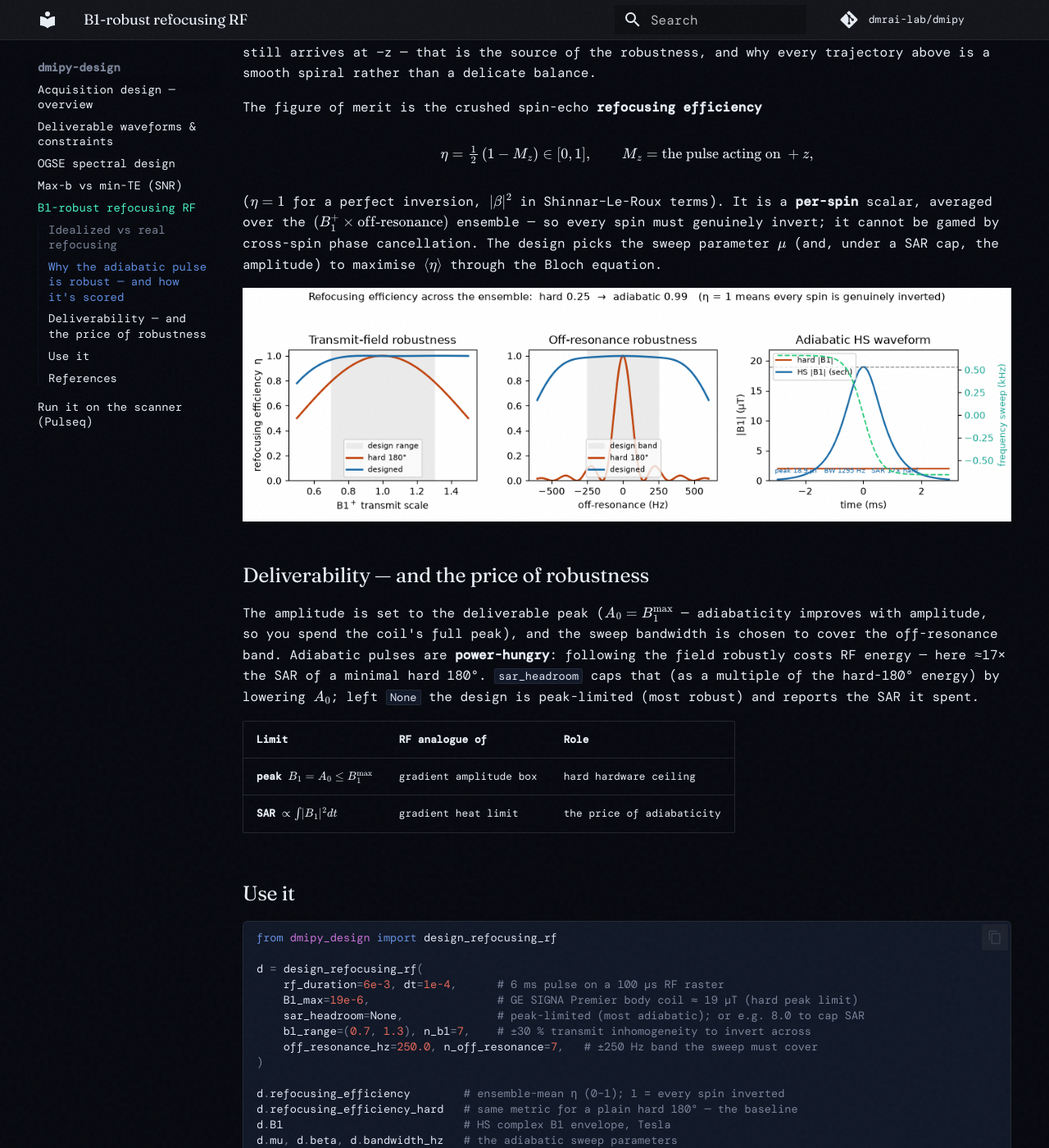
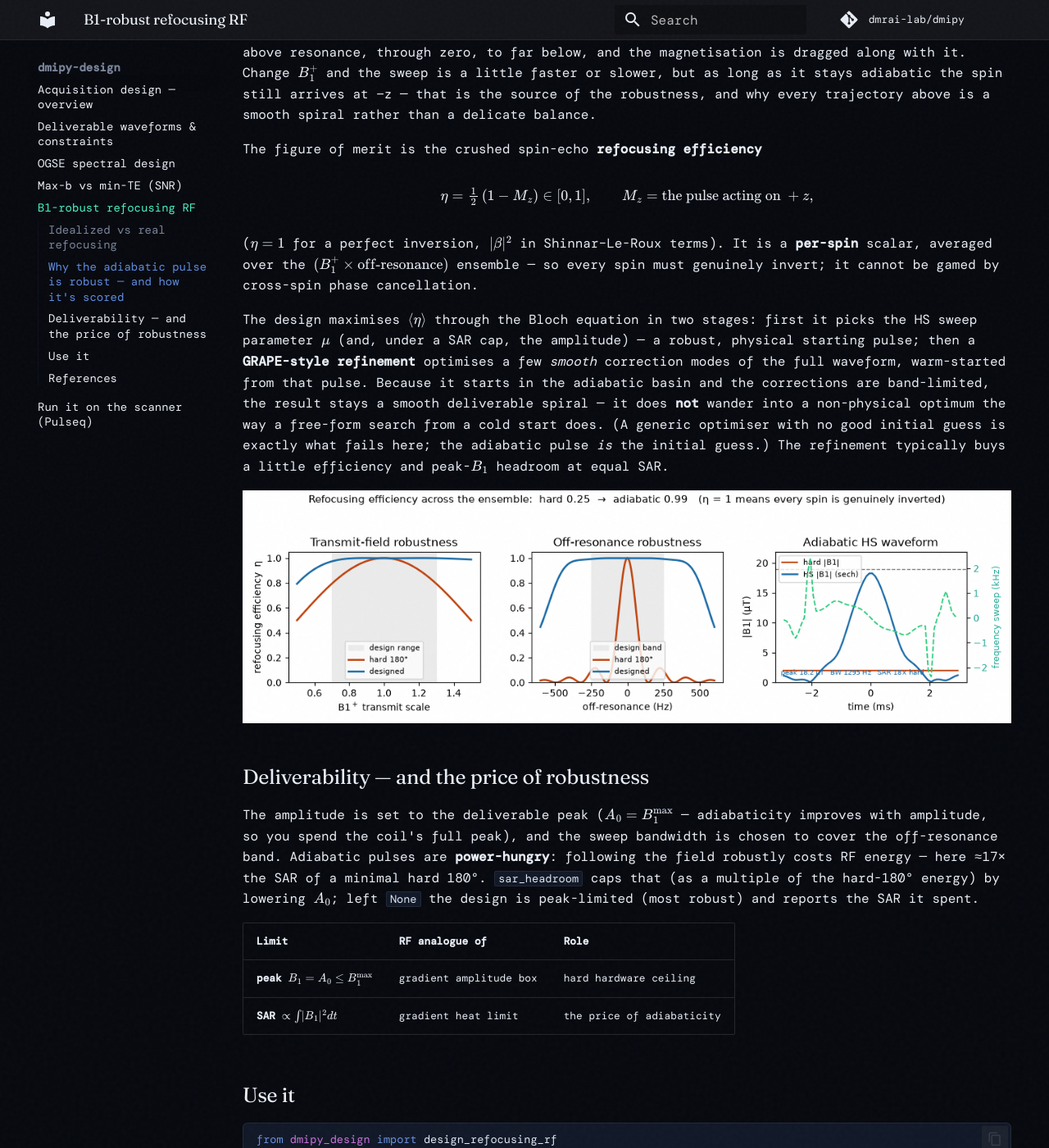
Before and after one commit to dmrai-lab/dmipy, an MkDocs documentation site: the page built from docs/design/rf.md, in a window 1280 px wide and 1400 px high, scrolled down 1736 px. Shown: the whole window at 82% size. Built offline with MkDocs 1.6.1 and Material for MkDocs 9.7.7, drawn with Linux system fonts in a browser that asks for light colours; some web fonts are replaced; comment, search, counter and statistics services are not loaded; some of the changed text lies outside the part shown.

Commit message:
docs(rf): two-stage design — HS warm start + GRAPE refinement
Document the refinement stage and regenerate figures with the refined pulse
(still a clean adiabatic spiral). Prose: the HS pulse is the good initial guess
that keeps the optimal-control refinement physical.

Co-Authored-By: Claude Opus 4.8 <noreply@anthropic.com>

````diff
--- a/docs/design/rf.md
+++ b/docs/design/rf.md
@@ -9,8 +9,10 @@ properly flipped, the spin echo built on them is incomplete, and that is signal
 The standard, scanner-deliverable fix is an **adiabatic pulse**: sweep the RF frequency slowly
 through resonance while the amplitude rises and falls, and — provided the sweep is slow enough
 (the *adiabatic condition*) — the magnetisation **follows the effective field** from +z to −z
-*regardless* of the exact $B_1^+$. `design_refocusing_rf` designs the classic **hyperbolic-secant
-(HS) adiabatic full passage** (Silver, Joseph & Hoult 1985) and tunes it to your hardware.
+*regardless* of the exact $B_1^+$. `design_refocusing_rf` builds the classic **hyperbolic-secant
+(HS) adiabatic full passage** (Silver, Joseph & Hoult 1985) tuned to your hardware, then **refines
+it with a short optimal-control (GRAPE) pass** — the HS pulse is the good initial guess that keeps
+the refinement physical.
 
 It is the **RF analogue of the [NOW gradient box](deliverable.md)**: design a *deliverable*
 waveform that meets a physical spec under the real hardware limits — here $B_1(t)$ instead of
@@ -44,9 +46,16 @@ $$\eta = \tfrac12\,(1 - M_z) \in [0,1],\qquad M_z = \text{the pulse acting on }
 
 ($\eta = 1$ for a perfect inversion, $|\beta|^2$ in Shinnar–Le-Roux terms). It is a **per-spin**
 scalar, averaged over the $(B_1^+ \times \text{off-resonance})$ ensemble — so every spin must
-genuinely invert; it cannot be gamed by cross-spin phase cancellation. The design picks the
-sweep parameter $\mu$ (and, under a SAR cap, the amplitude) to maximise $\langle\eta\rangle$
-through the Bloch equation.
+genuinely invert; it cannot be gamed by cross-spin phase cancellation.
+
+The design maximises $\langle\eta\rangle$ through the Bloch equation in two stages: first it
+picks the HS sweep parameter $\mu$ (and, under a SAR cap, the amplitude) — a robust, physical
+starting pulse; then a **GRAPE-style refinement** optimises a few *smooth* correction modes of the
+full waveform, warm-started from that pulse. Because it starts in the adiabatic basin and the
+corrections are band-limited, the result stays a smooth deliverable spiral — it does **not** wander
+into a non-physical optimum the way a free-form search from a cold start does. (A generic optimiser
+with no good initial guess is exactly what fails here; the adiabatic pulse *is* the initial guess.)
+The refinement typically buys a little efficiency and peak-$B_1$ headroom at equal SAR.
 
 ![Left: refocusing efficiency η vs B1⁺ transmit scale — the hard 180° is a sharp peak at B1⁺=1 and collapses either side, while the adiabatic pulse holds η≈1 flat across (and beyond) the ±30% design range. Centre: η vs off-resonance — the sweep bandwidth covers a flat passband where the hard pulse is a narrow spike. Right: the HS waveform — a sech amplitude |B1(t)| and a tanh frequency sweep (green), the defining adiabatic signature — versus the flat hard 180°.](media/rf_profile.png){ width="100%" }
 
@@ -75,12 +84,14 @@ d = design_refocusing_rf(
     sar_headroom=None,              # peak-limited (most adiabatic); or e.g. 8.0 to cap SAR
     b1_range=(0.7, 1.3), n_b1=7,    # ±30 % transmit inhomogeneity to invert across
     off_resonance_hz=250.0, n_off_resonance=7,   # ±250 Hz band the sweep must cover
+    refine=True,                    # GRAPE refinement from the HS warm start (default)
 )
 
 d.refocusing_efficiency        # ensemble-mean η (0–1); 1 = every spin inverted
 d.refocusing_efficiency_hard   # same metric for a plain hard 180° — the baseline
-d.B1                           # HS complex B1 envelope, Tesla
-d.mu, d.beta, d.bandwidth_hz   # the adiabatic sweep parameters
+d.B1                           # complex B1 envelope, Tesla
+d.mu, d.beta, d.bandwidth_hz   # the adiabatic (HS) backbone parameters
+d.refined                      # True if the GRAPE pass improved on the HS template
 d.peak_B1, d.sar_ratio         # delivered peak and SAR (× hard-180°)
 ```
 
````
Also changed, not shown: docs/design/media/rf_profile.png, docs/design/media/rf_refocus.gif.
